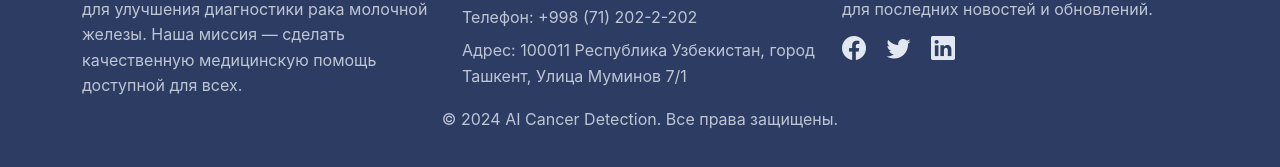
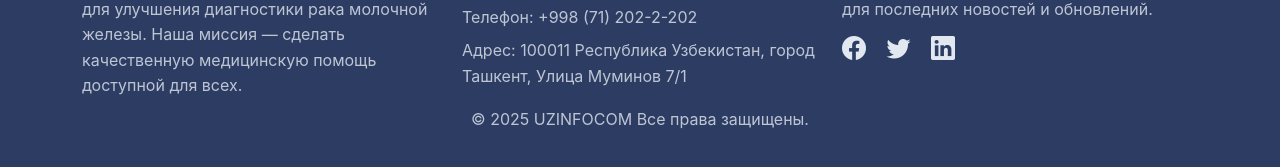
Before and after one commit to chatgptonlinefor4/chatgptonlinefor4.github.io, a plain HTML site: page index.html in a window 1280 px wide. Shown: the part 4789-4956 px from the top of the page. Drawn offline with nearby package versions, Linux system fonts and the light colour scheme.

Commit message:
Update index.html

```diff
--- a/index.html
+++ b/index.html
@@ -349,7 +349,7 @@
             </div>
             <div class="row">
                 <div class="col-md-12 text-center">
-                    <p>&copy; 2024 AI Cancer Detection. Все права защищены.</p>
+                    <p>&copy; 2025 UZINFOCOM Все права защищены.</p>
                 </div>
             </div>
         </div>
```
